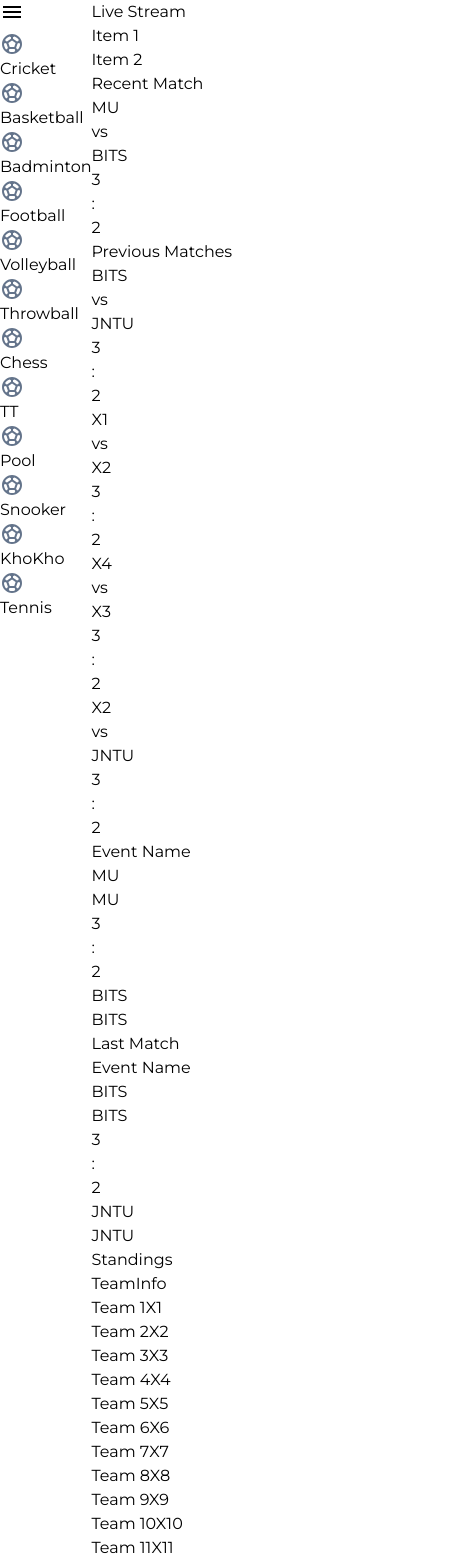
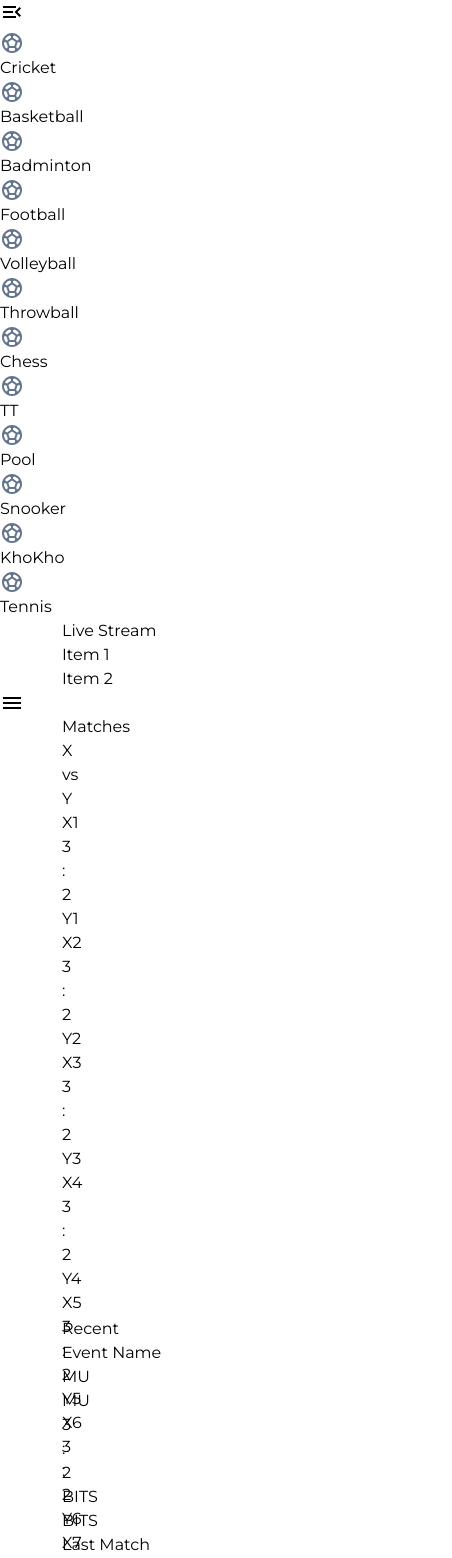
Before and after one commit to Airo-MU/Airo-website-2022, a Vue app: page / in a window 390 px wide. Shown: the top 1558 px of the page, 452 px wide, since content can reach past the window. Built offline with nearby package versions, Linux system fonts and the light colour scheme.

Commit message:
Update Mobile View
* Change how the division display logic works
* Use tabular format to display Standings and Match history

Signed-off-by: Androbuddy <anirudhchimpidi8@gmail.com>

```diff
--- a/src/App.vue
+++ b/src/App.vue
@@ -10,22 +10,17 @@ import Standings from './components/Standings.vue';
 
 <template>
 	<SideBar />
-	<div class="flex flex-col w-full scores">
-		<NavBar />
-		<div class="flex">
-			<MatchHistory />
-			<Scores />
-			<Standings />
-		</div>
+	<NavBar />
+	<div class="flex flex-col lg:flex-row scores overflow-y-scroll">
+		<MatchHistory class="hidden xl:block" />
+		<Scores />
+		<Standings />
+		<MatchHistory class="md:hidden block" />
 	</div>
 </template>
 
 <style>
 @import url('https://fonts.googleapis.com/css2?family=Montserrat:wght@400;700&display=swap');
-
-body {
-	overflow: hidden;
-}
 
 #app {
 	font-family: 'Montserrat', sans-serif;
@@ -33,9 +28,29 @@ body {
 	-moz-osx-font-smoothing: grayscale;
 	color: black;
 	display: flex;
+	flex-direction: column;
 }
 
 .scores {
-	max-width: calc(100vw - 62.775px);
+	max-width: calc(100vw - 62px);
+	margin-left: 62px;
+}
+
+.h-scores {
+	height: calc(100vh - 58px);
+}
+
+@media (max-width: 1024px) {
+	.scores {
+		width: calc(100vw - 62px);
+	}
+
+	.h-scores {
+		height: auto;
+	}
+
+	.w-sc {
+		max-width: calc(100vw - 62px);
+	}
 }
 </style>
--- a/src/components/MatchHistory.vue
+++ b/src/components/MatchHistory.vue
@@ -1,31 +1,31 @@
 <script setup>
-import MiniScoreCard from './MiniScoreCard.vue';
 </script>
 
 <template>
-	<div class="flex flex-col gap-10 h-screen w-full max-w-sm min-w-max p-8 border-r-2 border-slate-200 overflow-y-scroll">
-		<section class="flex flex-col max-w-xs gap-6">
-			<h1 class="font-bold">Recent Match</h1>
-			<div class="flex flex-col gap-4 items-center p-4 border-2 bg-slate-100 border-slate-200 text-slate-600 rounded-xl">
-				<section class="flex items-center gap-4">
-					<div class="font-bold flex items-center justify-center bg-slate-200 rounded-full w-16 h-16">MU</div>
-					<h2>vs</h2>
-					<div class="font-bold flex items-center justify-center bg-slate-200 rounded-full w-16 h-16">BITS</div>
+	<div class="flex flex-col h-scores p-8 border-r-2 border-slate-200">
+		<section class="flex flex-col w-matches gap-6">
+			<h1 class="font-bold">Matches</h1>
+			<div class="grid gap-4 grid-cols-3 justify-items-center bg-slate-200 text-slate-600 py-3 border-x-2 border-t-2 border-slate-200 rounded-t-xl text-lg">
+				<div class="font-bold">X</div>
+				<section class="flex gap-2">
+					<span>vs</span>
 				</section>
-				<section class="flex gap-2">
-					<h2 class="font-bold">3</h2>
-					<span>:</span>
-					<h2 class="font-bold">2</h2>
-				</section>
+				<div class="font-bold">Y</div>
 			</div>
 		</section>
-		<section class="flex flex-col gap-6 mb-12 max-w-xs">
-			<h1 class="font-bold">Previous Matches</h1>
-			<mini-score-card t1="BITS" t2="JNTU" />
-			<mini-score-card t1="X1" t2="X2" />
-			<mini-score-card t1="X4" t2="X3" />
-			<mini-score-card t1="X2" t2="JNTU" />
-		</section>
+		<div class="flex flex-col border-2 border-slate-200 rounded-b-xl divide-y-2 divide-dashed w-matches h-matches overflow-y-scroll">
+			<section v-for="i in 17" :key="i">
+				<div class="grid gap-4 grid-cols-3 justify-items-center text-slate-600 py-2">
+					<div class="font-bold">X{{ i }}</div>
+					<section class="flex gap-2">
+						<h2>3</h2>
+						<span>:</span>
+						<h2>2</h2>
+					</section>
+					<div class="font-bold">Y{{ i }}</div>
+				</div>
+			</section>
+		</div>
 	</div>
 </template>
 
@@ -34,4 +34,12 @@ import MiniScoreCard from './MiniScoreCard.vue';
 	width: 0px;
 	background: transparent;
 }
+
+.w-matches {
+	width: 320px;
+}
+
+.h-matches {
+	max-height: 506px;
+}
 </style>
--- a/src/components/MiniScoreCard.vue
+++ /dev/null
@@ -1,23 +0,0 @@
-<template>
-	<div class="flex flex-col gap-4 max-w-xs items-center px-8 py-4 border-2 border-slate-200 text-slate-600 rounded-xl">
-		<section class="flex items-center gap-6">
-			<div class="font-bold flex items-center justify-center bg-slate-200 rounded-full w-16 h-16">{{ t1 }}</div>
-			<h2>vs</h2>
-			<div class="font-bold flex items-center justify-center bg-slate-200 rounded-full w-16 h-16">{{ t2 }}</div>
-		</section>
-		<section class="flex gap-2">
-			<h2 class="font-bold">3</h2>
-			<span>:</span>
-			<h2 class="font-bold">2</h2>
-		</section>
-	</div>
-</template>
-
-<script>
-export default {
-	props: {
-		t1: String,
-		t2: String
-	}
-}
-</script>
--- a/src/components/NavBar.vue
+++ b/src/components/NavBar.vue
@@ -1,10 +1,50 @@
 <template>
-	<header class="flex p-4 border-b-2 border-slate-200 overflow-y-scroll">
+	<header class="sticky -top-0 flex p-4 border-b-2 border-slate-200 bg-white nav">
 		<nav>
-			<ul class="flex gap-6">
+			<ul class="hidden lg:flex gap-6">
 				<li>Live Stream</li>
 				<li v-for="i in 2" :key="i">Item {{ i }}</li>
 			</ul>
 		</nav>
 	</header>
+
+	<div class="fixed z-50 bottom-4 self-center flex items-center justify-center gap-4 lg:hidden bg-white p-4 rounded-full shadow-xl" @click="overflow = true">
+		<svg width="24" height="24" viewBox="0 0 24 24" fill="none" xmlns="http://www.w3.org/2000/svg" v-if="overflow">
+			<path d="M19 6.41L17.59 5L12 10.59L6.41 5L5 6.41L10.59 12L5 17.59L6.41 19L12 13.41L17.59 19L19 17.59L13.41 12L19 6.41Z" fill="black"/>
+		</svg>
+		<svg width="24" height="24" viewBox="0 0 24 24" fill="none" xmlns="http://www.w3.org/2000/svg" v-else>
+			<path d="M3 6H21V8H3V6ZM3 11H21V13H3V11ZM3 16H21V18H3V16Z" fill="black"/>
+		</svg>
+	</div>
+	<div class="flex flex-col fixed z-50 inset-0 lg:hidden" v-if="overflow">
+		<div class="fixed inset-0 bg-black/20 backdrop-blur-lg" @click="overflow = false"></div>
+		<div class="flex flex-col fixed bottom-4 self-center text-base font-semibold">
+			<button @click="overflow = false" class="absolute bottom-0 self-center flex items-center bg-white p-6 rounded-full shadow-md justify-center text-slate-500 hover:text-slate-600">
+				<svg viewBox="0 0 10 10" class="w-2.5 h-2.5 overflow-visible" aria-hidden="true">
+					<path d="M0 0L10 10M10 0L0 10" fill="none" stroke="currentColor" stroke-width="2" stroke-linecap="round"></path>
+				</svg>
+			</button>
+			<ul class="flex flex-col mb-20 items-center gap-4 text-black">
+				<li class="bg-white shadow-lg p-4 rounded-lg w-full text-center"><a class="hover:underline transition ease-in-out duration-300 cursor-pointer" href="">Live Stream</a></li>
+				<li v-for="i in 2" :key="i" class="bg-white shadow-lg p-4 rounded-lg w-full text-center"><a class="hover:underline transition ease-in-out duration-300 cursor-pointer" href="">Item {{ i }}</a></li>
+			</ul>
+		</div>
+	</div>
 </template>
+
+<script>
+export default {
+	data() {
+		return {
+			overflow: false
+		}
+	}
+}
+</script>
+
+<style>
+.nav {
+	width: calc(100vw - 62px);
+	margin-left: 62px;
+}
+</style>
--- a/src/components/ScoreCard.vue
+++ b/src/components/ScoreCard.vue
@@ -3,19 +3,19 @@
 		<section>
 			<h1 class="font-bold">Event Name</h1>
 		</section>
-		<section class="flex justify-center items-center gap-16 mx-12 my-6">
+		<section class="flex justify-center items-center gap-8 lg:gap-16 lg:mx-12 my-3 lg:my-6">
 			<section class="flex flex-col items-center gap-4">
-				<div class="font-bold flex items-center justify-center bg-slate-200 rounded-full w-24 h-24"><h1 class="bg-white rounded-full shadow-md w-16 h-16 flex items-center justify-center">{{ t1 }}</h1></div>
-				<h2>{{ t1 }}</h2>
+				<div class="font-bold flex items-center justify-center bg-slate-200 rounded-full w-20 lg:w-24 h-20 lg:h-24"><h1 class="bg-white rounded-full shadow-md w-12 lg:w-16 h-12 lg:h-16 flex items-center justify-center">{{ t1 }}</h1></div>
+				<h2 class="hidden lg:block">{{ t1 }}</h2>
 			</section>
-			<section class="flex gap-2 text-4xl">
+			<section class="flex gap-2 text-2xl lg:text-4xl">
 				<h2 class="font-bold">3</h2>
 				<span>:</span>
 				<h2 class="font-bold">2</h2>
 			</section>
 			<section class="flex flex-col items-center gap-4">
-				<div class="font-bold flex items-center justify-center bg-slate-200 rounded-full w-24 h-24"><h1 class="bg-white rounded-full shadow-md w-16 h-16 flex items-center justify-center">{{ t2 }}</h1></div>
-				<h2>{{ t2 }}</h2>
+				<div class="font-bold flex items-center justify-center bg-slate-200 rounded-full w-20 lg:w-24 h-20 lg:h-24"><h1 class="bg-white rounded-full shadow-md w-12 lg:w-16 h-12 lg:h-16 flex items-center justify-center">{{ t2 }}</h1></div>
+				<h2 class="hidden lg:block">{{ t2 }}</h2>
 			</section>
 		</section>
 	</div>
--- a/src/components/Scores.vue
+++ b/src/components/Scores.vue
@@ -3,9 +3,12 @@ import ScoreCard from './ScoreCard.vue';
 </script>
 
 <template>
-	<div class="flex flex-col gap-12 w-full min-w-max px-12 py-6 bg-slate-50 border-r-2 border-slate-200 overflow-y-scroll">
-		<ScoreCard t1="MU" t2="BITS" />
-		<div class="flex flex-col gap-6">
+	<div class="flex flex-col gap-6 lg:gap-12 h-scores w-sc lg:w-full px-6 lg:px-12 py-6 bg-slate-50 border-r-2 border-slate-200 overflow-y-scroll">
+		<div class="flex flex-col gap-3 lg:gap-6">
+			<h1 class="font-bold text-slate-500">Recent</h1>
+			<ScoreCard t1="MU" t2="BITS" />
+		</div>
+		<div class="flex flex-col gap-3 lg:gap-6">
 			<h1 class="font-bold text-slate-500">Last Match</h1>
 			<ScoreCard t1="BITS" t2="JNTU" />
 		</div>
--- a/src/components/SideBar.vue
+++ b/src/components/SideBar.vue
@@ -1,8 +1,8 @@
 <template>
-	<nav class="flex flex-col gap-8 h-screen max-w-xs p-4 border-r-2 border-slate-200 transition-transform ease-in-out duration-200 overflow-hidden" :class="{'w-full bg-slate-100': expand, 'w-16': !expand}">
+	<nav class="fixed z-50 flex flex-col gap-8 h-screen p-4 border-r-2 bg-white border-slate-200 overflow-hidden" :class="{'w-side': expand, 'w-16': !expand}">
 		<button class="ml-1" @click="expand = !expand">
-			<svg width="25" height="25" viewBox="0 0 25 25" fill="none" xmlns="http://www.w3.org/2000/svg">
-				<path d="M3.00781 6.03906H21.0078V8.03906H3.00781V6.03906ZM3.00781 11.0391H21.0078V13.0391H3.00781V11.0391ZM3.00781 16.0391H21.0078V18.0391H3.00781V16.0391Z" fill="black"/>
+			<svg width="24" height="24" viewBox="0 0 24 24" fill="none" xmlns="http://www.w3.org/2000/svg">
+				<path d="M21 15.61L19.59 17L14.58 12L19.59 7L21 8.39L17.44 12L21 15.61ZM3 6H16V8H3V6ZM3 13V11H13V13H3ZM3 18V16H16V18H3Z" fill="black"/>
 			</svg>
 		</button>
 		<ul class="ml-1 flex gap-6 flex-col text-slate-500">
@@ -20,6 +20,8 @@
 			<li><a href="" class="flex gap-6 items-center"><img src="../assets/Football.svg"> <h2>Tennis</h2></a></li>
 		</ul>
 	</nav>
+
+	<div class="fixed z-40 w-screen h-screen bg-white/40 backdrop-blur-sm" v-if="expand" @click="expand = !expand"></div>
 </template>
 
 <script>
@@ -31,3 +33,9 @@ export default {
 	}
 }
 </script>
+
+<style>
+.w-side {
+	width: 260px;
+}
+</style>
--- a/src/components/Standings.vue
+++ b/src/components/Standings.vue
@@ -1,16 +1,20 @@
 <template>
-	<div class="flex flex-col gap-10 h-screen w-full standings px-12 py-8 border-r-2 border-slate-200">
+	<div class="flex flex-col gap-6 h-scores p-6 lg:p-8 border-r-2 border-slate-200">
 		<h1 class="font-bold">Standings</h1>
-		<section class="border-2 border-slate-200 rounded-lg p-8 overflow-y-scroll mb-16">
-			<div class="flex flex-col gap-6">
-				<div class="flex justify-between font-bold">
-					<span>Team</span>
-					<span>Info</span>
+		<section>
+			<section class="flex flex-col w-matches">
+				<div class="grid gap-4 grid-cols-2 bg-slate-200 text-slate-600 px-4 py-3 border-x-2 border-t-2 border-slate-200 rounded-t-xl text-lg">
+					<div class="font-bold">Team</div>
+					<div class="font-bold">Item</div>
 				</div>
-				<div v-for="i in 15" :key="i" class="flex justify-between">
-					<span>Team {{i}}</span>
-					<span>X{{i}}</span>
-				</div>
+			</section>
+			<div class="flex flex-col border-2 border-slate-200 rounded-b-xl divide-y-2 divide-dashed w-matches h-matches overflow-y-scroll">
+				<section v-for="i in 17" :key="i">
+					<div class="grid gap-4 grid-cols-2 text-slate-600 px-4 py-2">
+						<div class="font-bold">Team {{ i }}</div>
+						<div>{{ i + 3 }}</div>
+					</div>
+				</section>
 			</div>
 		</section>
 	</div>
@@ -20,4 +24,10 @@
 .standings {
 	min-width: 360px;
 }
+
+@media (max-width: 1024px) {
+	.w-matches {
+		width: auto;
+	}
+}
 </style>
```
